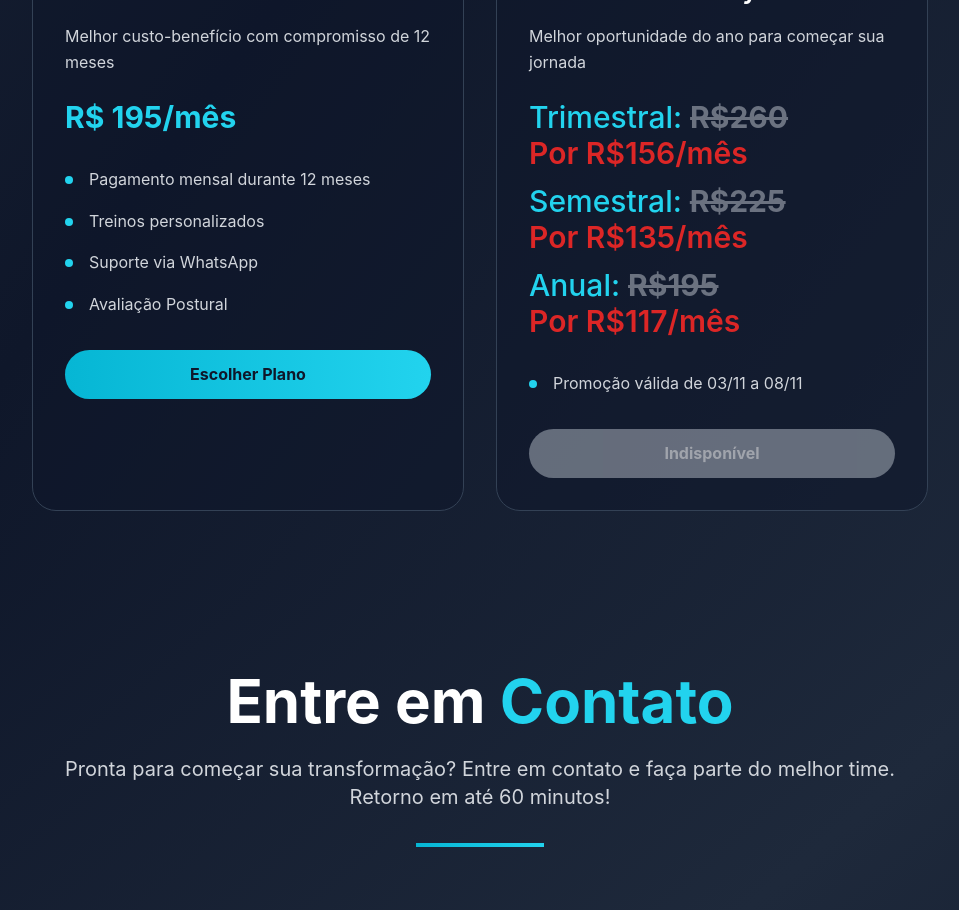
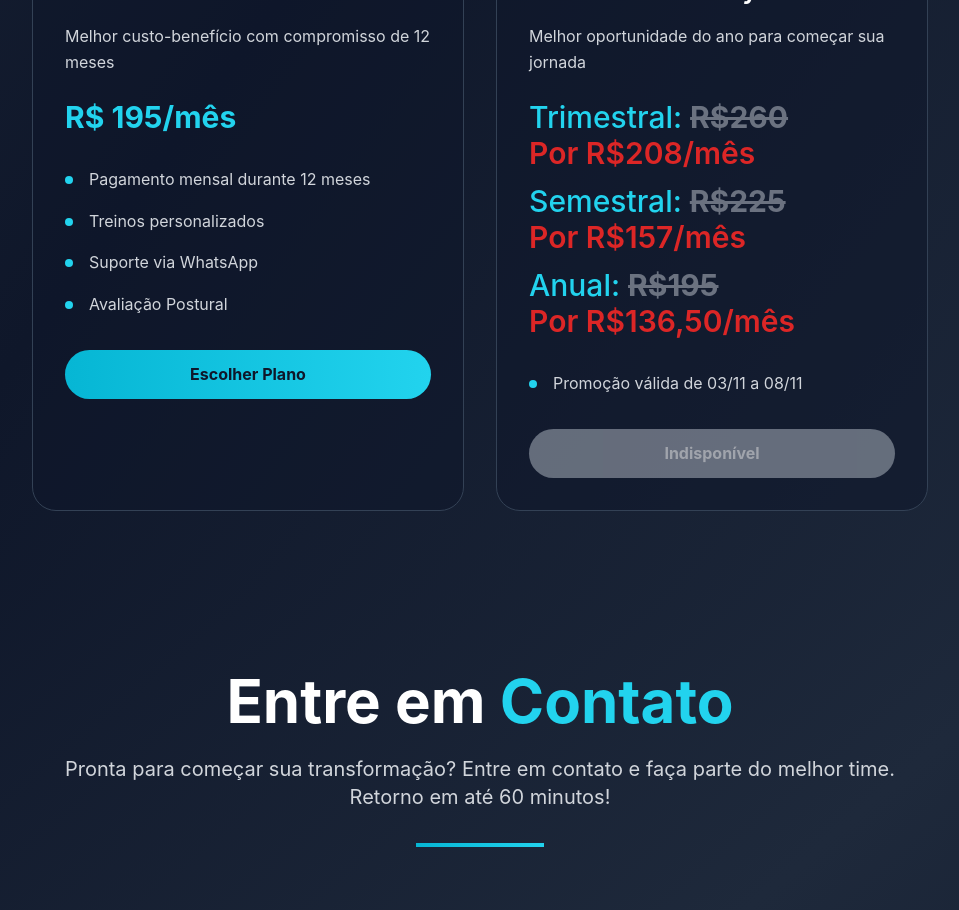
Before and after one commit to aneelise/portfoliorapha, a React (Vite) app: page / in a window 1280 px wide. Shown: the part 6500-7410 px from the top of the page, without its empty margins (160-1119 px from the left). Built offline with nearby package versions, Linux system fonts and the light colour scheme.

Commit message:
preco black atualizado

```diff
--- a/src/App.tsx
+++ b/src/App.tsx
@@ -184,17 +184,17 @@ function App() {
       <div>
         <span className="font-medium">Trimestral: </span>
         <span className="text-gray-500 line-through">R$260</span><br />
-        <span className="text-red-600 font-semibold">Por R$156/mês</span>
+        <span className="text-red-600 font-semibold">Por R$208/mês</span>
       </div>
       <div>
         <span className="font-medium">Semestral: </span>
         <span className="text-gray-500 line-through">R$225</span><br />
-        <span className="text-red-600 font-semibold">Por R$135/mês</span>
+        <span className="text-red-600 font-semibold">Por R$157/mês</span>
       </div>
       <div>
         <span className="font-medium">Anual: </span>
         <span className="text-gray-500 line-through">R$195</span><br />
-        <span className="text-red-600 font-semibold">Por R$117/mês</span>
+        <span className="text-red-600 font-semibold">Por R$136,50/mês</span>
       </div>
     </div>
   ),
```
